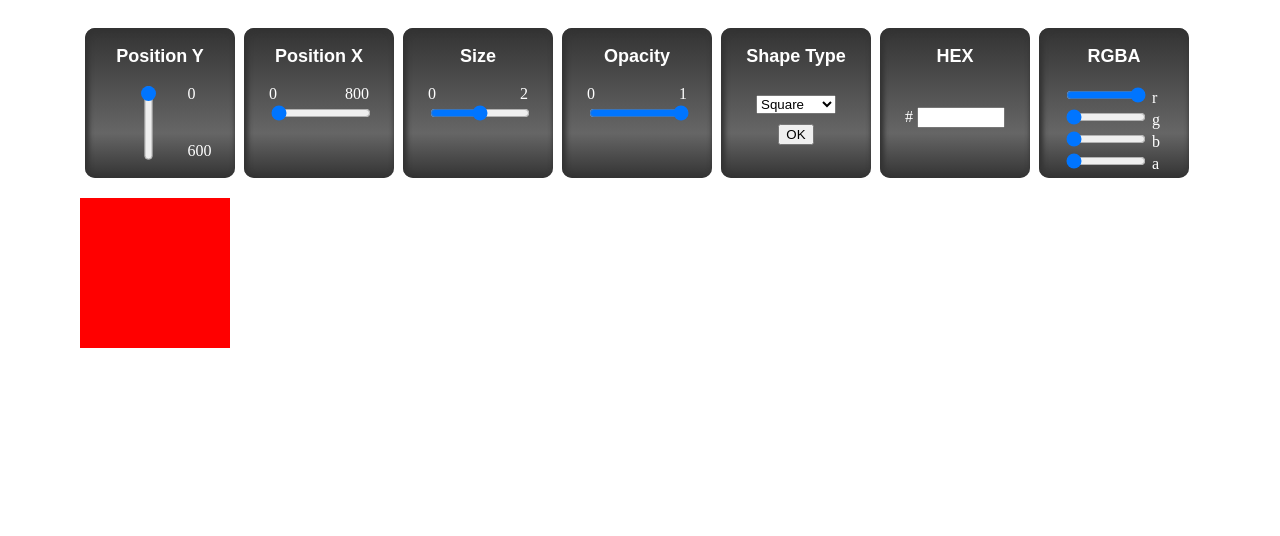
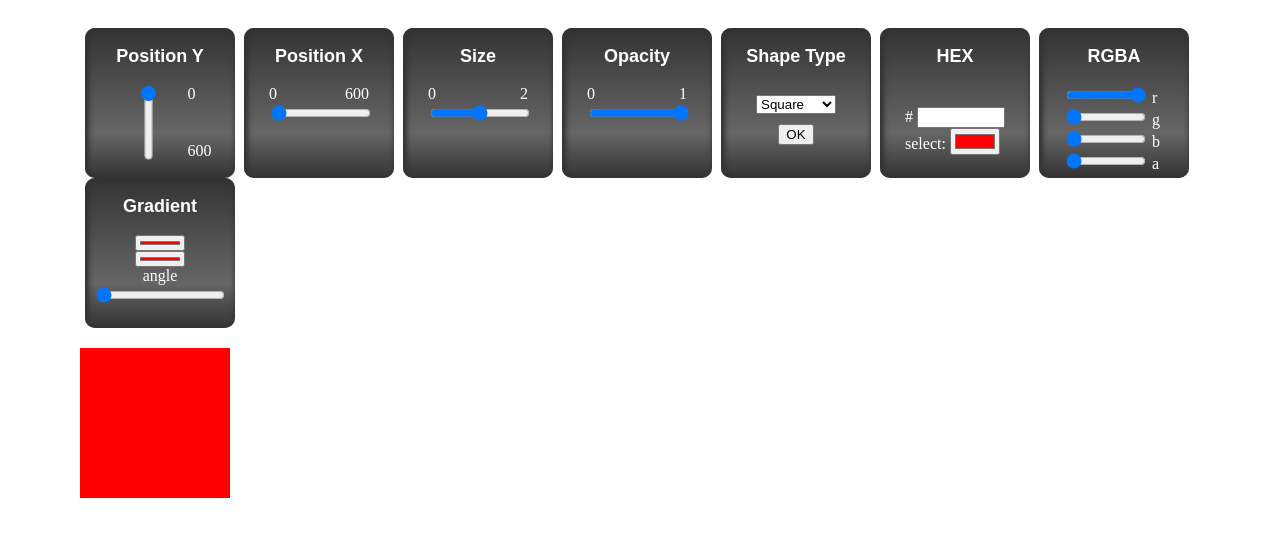
Before and after one commit to Kriti-K28/Block-Manupulation, a plain HTML site: page index.html in a window 1280 px wide. Drawn offline with Linux system fonts and the light colour scheme.

Commit message:
liner-gradient added. Radial left

```diff
--- a/index.html
+++ b/index.html
@@ -24,7 +24,7 @@
            <div class="wrapper horizontal">
              <label for="pos-x">
                 <span>0</span>
-                <span>800</span>
+                <span>600</span>
               </label>
               <input type="range" name="" id="pos-x" min="0" max="600" value="0">
 
@@ -69,6 +69,7 @@
 
              <label for="hex">#</label>
              <input type="text" name="" id="hex">
+             select: <input type="color" id="colorpicker" value="#ff0000">
            </div>
        </div>
        <div class="block">
@@ -84,6 +85,18 @@
                <label for="rgba-a">a</label>
            </div>
        </div>
+       <div class="block">
+        <h3 class="block-heading">Gradient</h3>
+        <div class="wrapper center gradient-container">
+        <input type="color" id="gradientPicker1" value="#ff0000">
+        <input type="color" id="gradientPicker2" value="#ff0000">
+        <label for="gradient-angle">angle</label>
+        <input type="range" name="" id="gradient-angle" min="0" max="180" value="0" step="1">
+        </div>
+       </div>
+       <div>
+
+       </div>
     </div>
     <div class="container">
          <div id="block"></div>
--- a/script.js
+++ b/script.js
@@ -51,7 +51,7 @@ window.addEventListener('load',function(){
     let hex = document.getElementById('hex');
     hex.addEventListener('keyup',function(e){
         if(e.key === 'Enter')
-        block.style.backgroundColor = `#${hex.value}`;
+            block.style.backgroundColor = `#${hex.value}`;
     })
 
     let rgbaR = document.getElementById('rgba-r');
@@ -60,10 +60,27 @@ window.addEventListener('load',function(){
     let rgbaA = document.getElementById('rgba-a');
 
     let rgbaInputs = document.querySelectorAll('.rgba-container input');
-    rgbaInput.forEach(function(element){
+    rgbaInputs.forEach(function(element){
         element.addEventListener('input',function(){
             block.style.backgroundColor = `rgba(${rgbaR.value}, ${rgbaG.value},${rgbaB.value},${rgbaA.value})`;
         })
     })
 
+    let colorPicker = document.getElementById('colorpicker');
+    colorPicker.addEventListener('input', function(){
+        block.style.backgroundColor = colorPicker.value;
+    })
+
+    let gradient1 = document.getElementById('gradientPicker1');
+    let gradient2 = document.getElementById('gradientPicker2');
+    let gradientAngle = document.getElementById('gradient-angle');
+    let gradientInputs = document.querySelectorAll('.gradient-container input');
+    gradientInputs.forEach(function(element){
+        element.addEventListener('input',function(){
+
+            block.style.backgroundImage = 'linear-gradient('+ gradientAngle.value+
+             'deg  , ' + gradient1.value + ', ' + gradient2.value + ')';
+        })
+    })
+
 })
```
